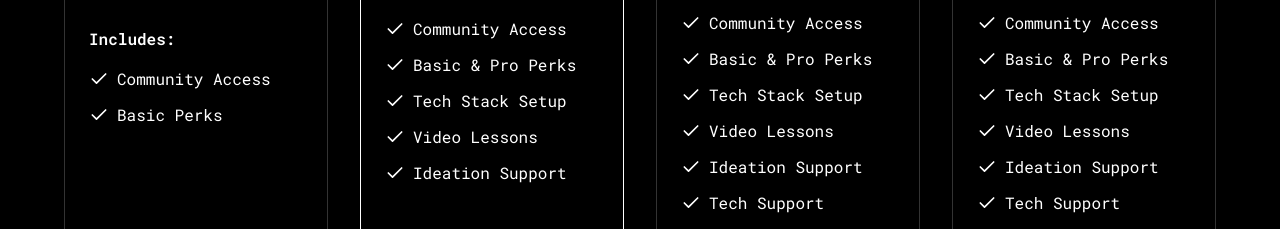
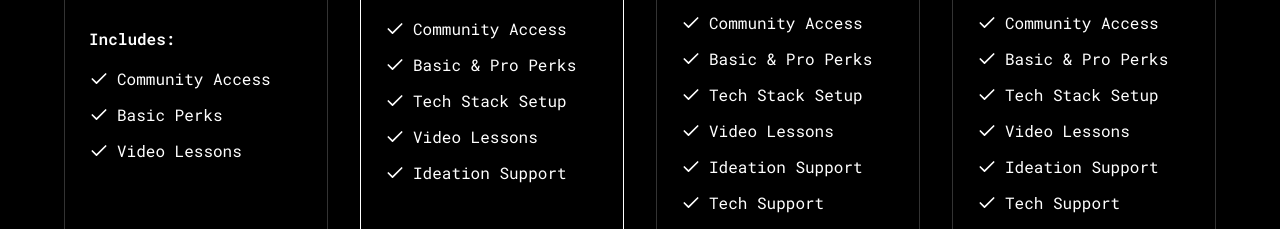
Before and after one commit to buildcity/build-city-site-frontend, a React (Vite) app: page /membership in a window 1280 px wide. Shown: the part 880-1109 px from the top of the page. Built offline with nearby package versions, Linux system fonts and the light colour scheme.

Commit message:
added perk to starter membership

```diff
--- a/src/components/membership-tier-card.tsx
+++ b/src/components/membership-tier-card.tsx
@@ -21,7 +21,7 @@ export default function MembershipTierCard({ tier }: MembershipTierProps) {
     const tiers = [
       {
         name: "Starter Community",
-        features: ["Community Access", "Basic Perks"],
+        features: ["Community Access", "Basic Perks", "Video Lessons"],
       },
       {
         name: "Prototype",
```
